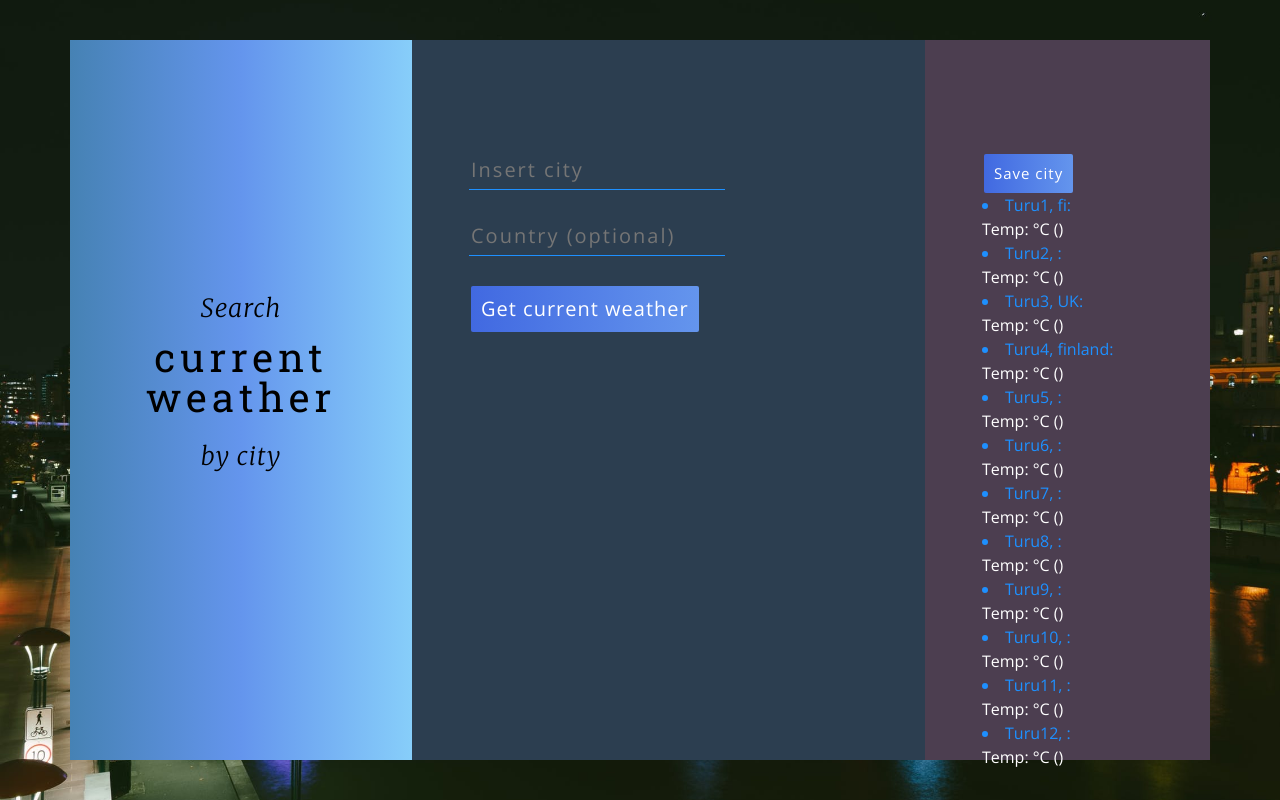
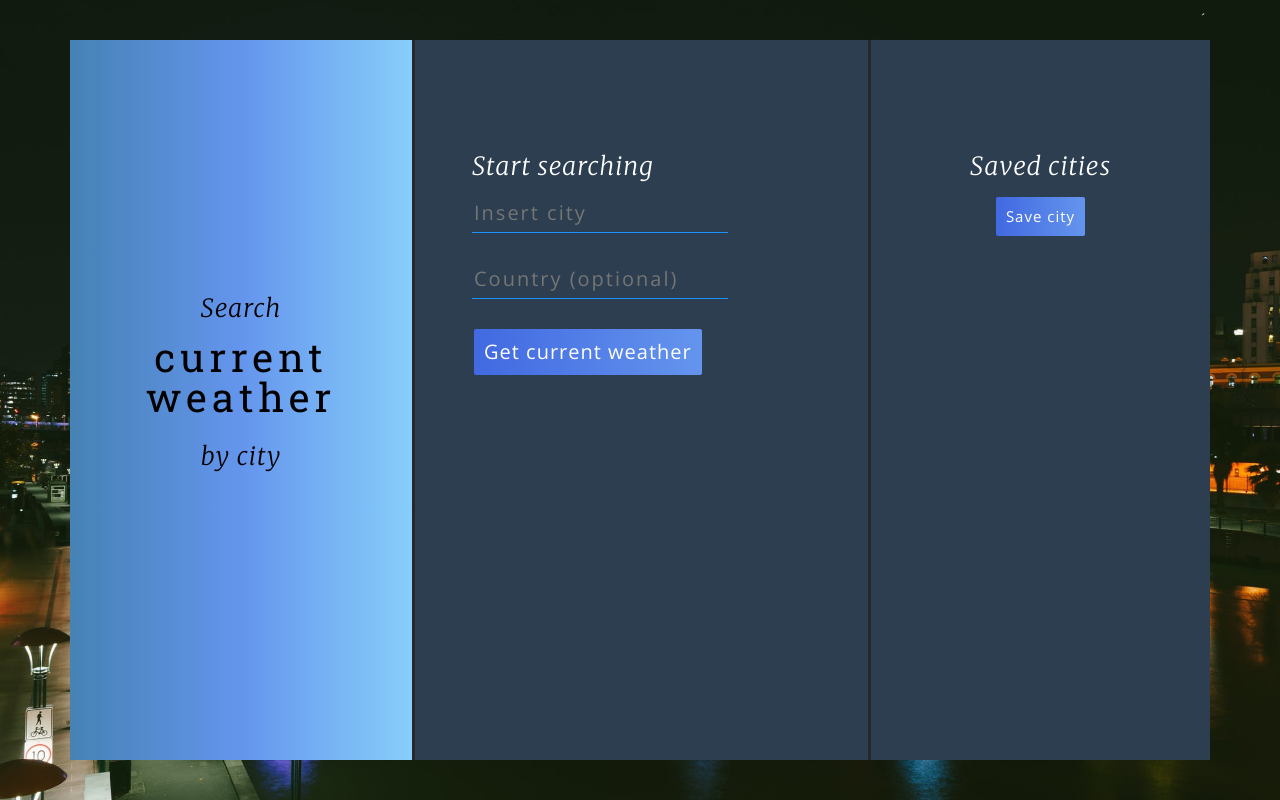
Before and after one commit to JesseRGit/current_weather, a React (Create React App) app: page / in a window 1280 px wide. Built offline with nearby package versions, Linux system fonts and the light colour scheme.

Commit message:
code and UI cleaned

```diff
--- a/src/App.css
+++ b/src/App.css
@@ -59,16 +59,19 @@
 
 .form-container {
   background-color: #2c3e50;
+  border-left: solid #282828;
   height: 90vh;
-  width: 45%;
+  width: 40%;
   padding-top: 10%;
   padding-left: 5%;
+  padding-right: 5%;
+  align-items: center;
 }
 
 input[type="text"] {
   background-color: transparent;
   border: 0;
-  border-bottom: solid 1px #1E90FF;
+  border-bottom:solid 1px #1E90FF;
   padding-bottom: 4px;
   color: #fff !important;
   font-weight: lighter;
@@ -76,6 +79,17 @@
   margin-bottom: 30px;
   margin-right: 20px;
   font-size: 20px;
+}
+
+.form-container__subtitle {
+  padding-bottom: 10px;
+  font-style: italic;
+  font-size: 25px;
+  font-weight: 100;
+  letter-spacing: 1px;
+  line-height: 1;
+  font-family: "Merriweather", serif;
+  color: #fff;
 }
 
 input[type="text"] {
@@ -107,11 +121,16 @@
 }
 
 .list-container {
-  background-color: #4c3e50;
+  background-color: #2c3e50;
+  border-left: solid #282828;
   height: 90vh;
-  width: 25%;
+  width: 30%;
+  align-items: center;
+  justify-content: center;
+  text-align: center;
   padding-top: 10%;
   padding-left: 5%;
+  padding-right: 5%;
 }
 
 .list__title {
@@ -123,6 +142,7 @@
 .list__value {
   color: #fff;
   font-weight: 200;
+  border-bottom: solid 1px #282828;
 }
 
 .list_button {
--- a/src/components/Form.js
+++ b/src/components/Form.js
@@ -1,6 +1,8 @@
 import React from 'react';
 
 const Form = props => (
+  <div>
+    <h1 className="form-container__subtitle"> Start searching </h1>
     <form onSubmit = {props.loadWeatherData}>
       <input type="text" name="city" placeholder="Insert city" />
       <br />
@@ -8,6 +10,7 @@
       <br />
       <button>Get current weather</button>
     </form>
+  </div>
 );
 
 export default Form;
--- a/src/components/List.js
+++ b/src/components/List.js
@@ -1,23 +1,12 @@
 import React, { Component } from 'react';
 
-let cities =[ { id: '1', city: 'Turu1', country: 'fi' },
-    { id: '2', city: 'Turu2', country: '' },
-    { id: '3', city: 'Turu3', country: 'UK' },
-    { id: '4', city: 'Turu4', country: 'finland' },
-    { id: '5', city: 'Turu5', country: '' },
-    { id: '6', city: 'Turu6', country: '' },
-    { id: '7', city: 'Turu7', country: '' },
-    { id: '8', city: 'Turu8', country: '' },
-    { id: '9', city: 'Turu9', country: '' },
-    { id: '10', city: 'Turu10', country: '' },
-    { id: '11', city: 'Turu11', country: '' },
-    { id: '12', city: 'Turu12', country: '' }, ]
+let cities =[];
 
 class List extends Component {
 
 saveCity() {
+
     if (this.props.city !== undefined || this.props.errorMsg === "") {
-
       const newData = {
         id: `${this.props.id}`,
         city: `${this.props.city}`,
@@ -33,8 +22,7 @@
       console.log("output", uniqueCities);
       this.setState({ cities });
       console.log("Cities:" , cities);
-      }
-      else {
+      } else {
         console.log("Cannot save: There is an error atm.");
       }
 }
@@ -42,12 +30,13 @@
   render() {
     return (
       <div>
+        <h1 className="form-container__subtitle">Saved cities</h1>
         <button className="list_button" onClick={() =>{ this.saveCity(); }}>
           Save city
         </button>
-        <list className="list__title">
+        <div style={{overflow: 'auto', height: '60vh', display: 'block'}} className="list__title">
           {cities.map(city => <li key={city.id}>{city.city}, {city.country}: <br></br> <div className="list__value"> Temp: {city.temperature} °C ({city.description})</div></li>)}
-        </list>
+        </div>
       </div>
     );
   }
```
Also changed, not shown: src/components/WeatherData.js (+1 -35 lines), src/img/bg_clouds.jpg (deleted). Lines whose indentation alone changed are shown as unchanged.
